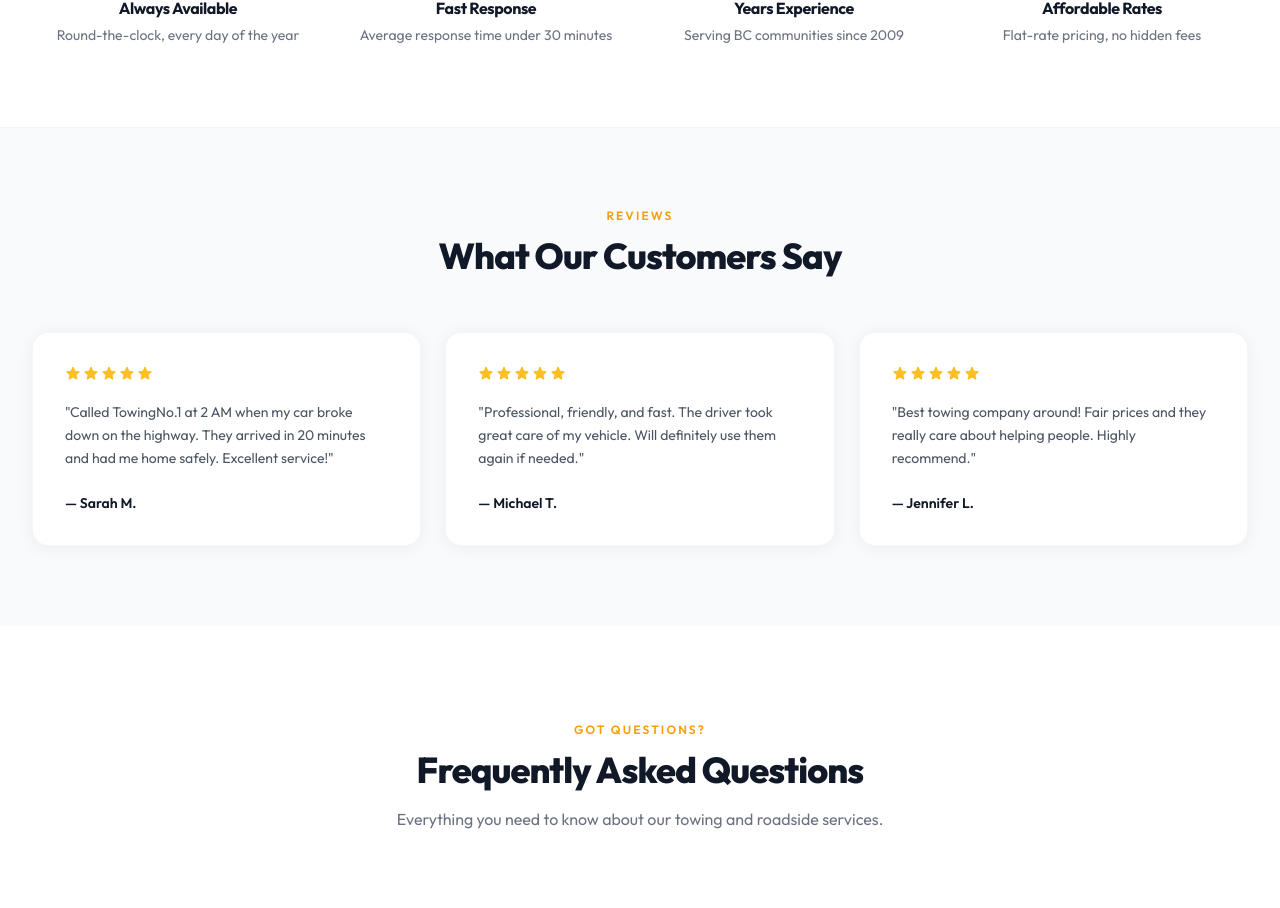
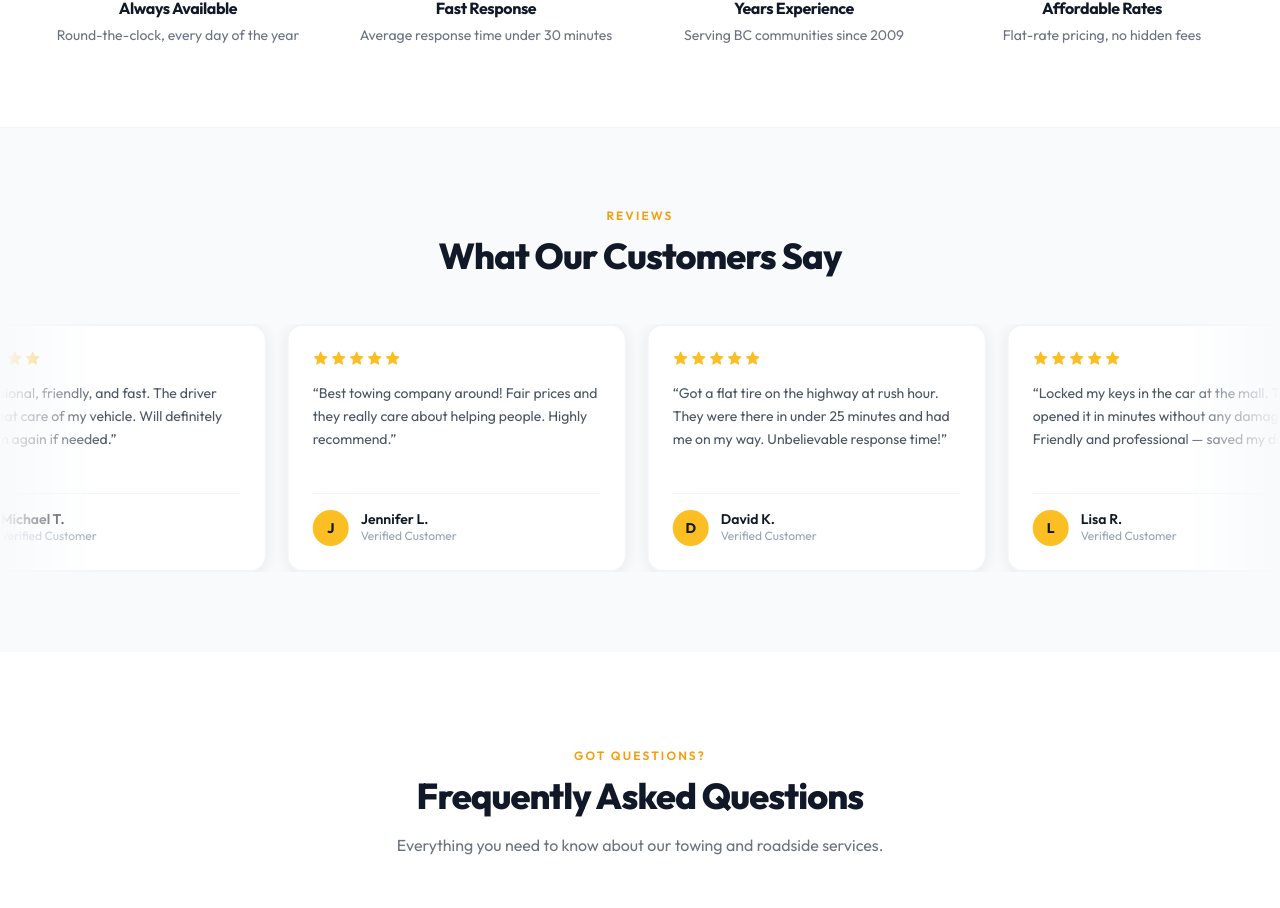
Before and after one commit to DevCadbury/towing-no-1, a Next.js app: page / in a window 1280 px wide. Shown: the part 2554-3462 px from the top of the page. Built offline with nearby package versions, Linux system fonts and the light colour scheme.

Commit message:
feat: carousel hover+touch pause with borders, Google Maps embed on contact

```diff
--- a/app/contact/page.tsx
+++ b/app/contact/page.tsx
@@ -187,13 +187,18 @@ export default function Contact() {
                 </div>
               </div>
 
-              {/* Map Placeholder */}
-              <div className="bg-navy-900 rounded-2xl h-[200px] w-full relative overflow-hidden flex items-center justify-center border border-navy-700">
-                <div className="absolute inset-0 bg-gradient-to-br from-navy-800 to-navy-950 opacity-80" />
-                <div className="bg-white/10 backdrop-blur-md px-6 py-4 rounded-xl border border-white/10 relative z-10 text-center">
-                  <p className="font-bold text-white">Serving the Lower Mainland</p>
-                  <p className="text-sm text-slate-400">Fast response times guaranteed</p>
-                </div>
+              {/* Google Map */}
+              <div className="rounded-2xl overflow-hidden border border-slate-200 shadow-card h-[260px] w-full">
+                <iframe
+                  title="TowingNo.1 Service Area – Lower Mainland BC"
+                  src="https://maps.google.com/maps?q=Metro+Vancouver,BC,Canada&t=m&z=10&ie=UTF8&iwloc=&output=embed"
+                  width="100%"
+                  height="100%"
+                  style={{ border: 0 }}
+                  allowFullScreen
+                  loading="lazy"
+                  referrerPolicy="no-referrer-when-downgrade"
+                />
               </div>
             </motion.div>
           </div>
--- a/app/globals.css
+++ b/app/globals.css
@@ -1,6 +1,11 @@
 @tailwind base;
 @tailwind components;
 @tailwind utilities;
+
+@keyframes marquee {
+  0%   { transform: translateX(0); }
+  100% { transform: translateX(-50%); }
+}
 
 @layer base {
   html {
--- a/components/HomeContent.tsx
+++ b/components/HomeContent.tsx
@@ -291,49 +291,8 @@ export default function HomeContent() {
         </div>
       </section>
 
-      {/* ── Testimonials ───────────────────────────────────────────── */}
-      <section className="py-20 bg-slate-50">
-        <div className="container-custom">
-          <motion.div
-            initial={{ opacity: 0, y: 20 }}
-            whileInView={{ opacity: 1, y: 0 }}
-            viewport={{ once: true }}
-            transition={{ duration: 0.5 }}
-            className="text-center mb-14"
-          >
-            <p className="text-xs font-semibold uppercase tracking-[0.18em] text-amber-500 mb-3">Reviews</p>
-            <h2 className="text-3xl md:text-4xl font-extrabold text-gray-900">
-              What Our Customers Say
-            </h2>
-          </motion.div>
-          <div className="grid md:grid-cols-3 gap-6">
-            {[
-              { body: "Called TowingNo.1 at 2 AM when my car broke down on the highway. They arrived in 20 minutes and had me home safely. Excellent service!", name: "Sarah M." },
-              { body: "Professional, friendly, and fast. The driver took great care of my vehicle. Will definitely use them again if needed.", name: "Michael T." },
-              { body: "Best towing company around! Fair prices and they really care about helping people. Highly recommend.", name: "Jennifer L." },
-            ].map((t, i) => (
-              <motion.div
-                key={t.name}
-                initial={{ opacity: 0, y: 20 }}
-                whileInView={{ opacity: 1, y: 0 }}
-                viewport={{ once: true }}
-                transition={{ duration: 0.5, delay: i * 0.1 }}
-                className="bg-white rounded-2xl p-8 shadow-[0_2px_16px_rgba(0,0,0,0.06)] border border-slate-100/80"
-              >
-                <div className="flex gap-0.5 mb-5">
-                  {Array.from({ length: 5 }).map((_, s) => (
-                    <svg key={s} xmlns="http://www.w3.org/2000/svg" viewBox="0 0 20 20" fill="currentColor" className="w-4 h-4 text-amber-400">
-                      <path fillRule="evenodd" d="M10.868 2.884c-.321-.772-1.415-.772-1.736 0l-1.83 4.401-4.753.381c-.833.067-1.171 1.107-.536 1.651l3.62 3.102-1.106 4.637c-.194.813.691 1.456 1.405 1.02L10 15.591l4.069 2.485c.713.436 1.598-.207 1.404-1.02l-1.106-4.637 3.62-3.102c.635-.544.297-1.584-.536-1.65l-4.752-.382-1.831-4.401Z" clipRule="evenodd" />
-                    </svg>
-                  ))}
-                </div>
-                <p className="text-gray-600 leading-relaxed mb-6 text-sm">"{t.body}"</p>
-                <p className="font-semibold text-gray-900 text-sm">— {t.name}</p>
-              </motion.div>
-            ))}
-          </div>
-        </div>
-      </section>
+      {/* ── Testimonials carousel ──────────────────────────────────── */}
+      <TestimonialsCarousel />
       {/* ── FAQ ───────────────────────────────────────────────── */}
       <FaqSection />
       {/* ── CTA Banner ─────────────────────────────────────────────── */}
@@ -365,6 +324,96 @@ export default function HomeContent() {
         </div>
       </section>
     </>
+  );
+}
+
+/* ─── Testimonials carousel ──────────────────────────────────── */
+const testimonials = [
+  { body: "Called TowingNo.1 at 2 AM when my car broke down on the highway. They arrived in 20 minutes and had me home safely. Excellent service!", name: "Sarah M.", title: "Verified Customer" },
+  { body: "Professional, friendly, and fast. The driver took great care of my vehicle. Will definitely use them again if needed.", name: "Michael T.", title: "Verified Customer" },
+  { body: "Best towing company around! Fair prices and they really care about helping people. Highly recommend.", name: "Jennifer L.", title: "Verified Customer" },
+  { body: "Got a flat tire on the highway at rush hour. They were there in under 25 minutes and had me on my way. Unbelievable response time!", name: "David K.", title: "Verified Customer" },
+  { body: "Locked my keys in the car at the mall. They opened it in minutes without any damage. Friendly and professional — saved my day!", name: "Lisa R.", title: "Verified Customer" },
+  { body: "Needed a battery boost early in the morning before work. Quick, easy, and priced fairly. Definitely calling them again.", name: "Tom W.", title: "Verified Customer" },
+  { body: "Had my car stuck in a ditch after a snowstorm. The team pulled it out carefully and got me moving again. Truly lifesavers!", name: "Amanda P.", title: "Verified Customer" },
+];
+
+function TestimonialsCarousel() {
+  const [isPaused, setIsPaused] = useState(false);
+  const [activeCard, setActiveCard] = useState<number | null>(null);
+  // Duplicate for seamless infinite loop
+  const items = [...testimonials, ...testimonials];
+
+  return (
+    <section className="py-20 bg-slate-50 overflow-hidden">
+      <div className="container-custom mb-12">
+        <motion.div
+          initial={{ opacity: 0, y: 20 }}
+          whileInView={{ opacity: 1, y: 0 }}
+          viewport={{ once: true }}
+          transition={{ duration: 0.5 }}
+          className="text-center"
+        >
+          <p className="text-xs font-semibold uppercase tracking-[0.18em] text-amber-500 mb-3">Reviews</p>
+          <h2 className="text-3xl md:text-4xl font-extrabold text-gray-900">
+            What Our Customers Say
+          </h2>
+        </motion.div>
+      </div>
+
+      {/* Carousel track */}
+      <div
+        className="relative flex w-full select-none"
+        style={{ maskImage: "linear-gradient(to right, transparent 0%, black 8%, black 92%, transparent 100%)" }}
+        onMouseEnter={() => setIsPaused(true)}
+        onMouseLeave={() => { setIsPaused(false); setActiveCard(null); }}
+        onTouchStart={() => setIsPaused(true)}
+        onTouchEnd={() => setTimeout(() => { setIsPaused(false); setActiveCard(null); }, 1800)}
+      >
+        <div
+          className="flex gap-5"
+          style={{
+            animation: "marquee 38s linear infinite",
+            animationPlayState: isPaused ? "paused" : "running",
+            width: "max-content",
+          }}
+        >
+          {items.map((t, i) => (
+            <div
+              key={i}
+              onClick={() => setActiveCard(activeCard === i ? null : i)}
+              className={`w-[300px] sm:w-[340px] shrink-0 bg-white rounded-2xl p-6 shadow-[0_2px_16px_rgba(0,0,0,0.07)] flex flex-col cursor-pointer transition-all duration-200 ${
+                activeCard === i
+                  ? "border-2 border-amber-400 shadow-[0_8px_32px_rgba(251,191,36,0.18)] -translate-y-1"
+                  : "border-2 border-slate-100 hover:border-amber-300 hover:shadow-[0_8px_32px_rgba(0,0,0,0.12)] hover:-translate-y-1"
+              }`}
+            >
+              {/* Stars */}
+              <div className="flex gap-0.5 mb-4">
+                {Array.from({ length: 5 }).map((_, s) => (
+                  <svg key={s} xmlns="http://www.w3.org/2000/svg" viewBox="0 0 20 20" fill="currentColor" className="w-4 h-4 text-amber-400">
+                    <path fillRule="evenodd" d="M10.868 2.884c-.321-.772-1.415-.772-1.736 0l-1.83 4.401-4.753.381c-.833.067-1.171 1.107-.536 1.651l3.62 3.102-1.106 4.637c-.194.813.691 1.456 1.405 1.02L10 15.591l4.069 2.485c.713.436 1.598-.207 1.404-1.02l-1.106-4.637 3.62-3.102c.635-.544.297-1.584-.536-1.65l-4.752-.382-1.831-4.401Z" clipRule="evenodd" />
+                  </svg>
+                ))}
+              </div>
+              <p className="text-gray-600 leading-relaxed text-sm flex-1">&ldquo;{t.body}&rdquo;</p>
+              <div className="mt-5 pt-4 border-t border-slate-100 flex items-center gap-3">
+                <div className="w-9 h-9 rounded-full bg-amber-400 flex items-center justify-center text-gray-900 font-bold text-sm shrink-0">
+                  {t.name.charAt(0)}
+                </div>
+                <div>
+                  <p className="font-semibold text-gray-900 text-sm leading-none">{t.name}</p>
+                  <p className="text-xs text-slate-400 mt-0.5">{t.title}</p>
+                </div>
+              </div>
+            </div>
+          ))}
+        </div>
+      </div>
+
+      {/* Pause indicator */}
+      {isPaused }
+    </section>
   );
 }
 
```
